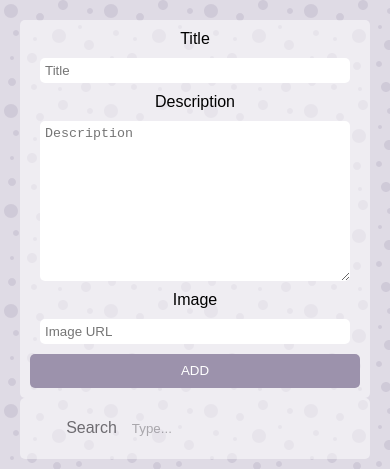
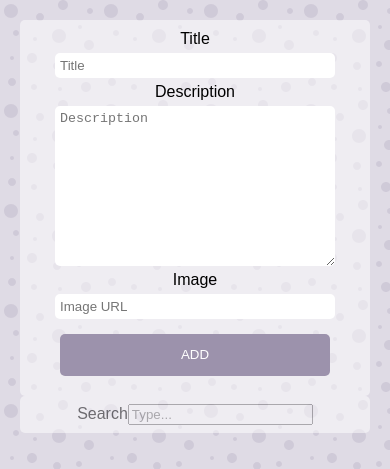
Before and after one commit to chmelevskij/react-test, a React (Create React App) app: page / in a window 390 px wide. Shown: the top 469 px of the page. Built offline with nearby package versions, Linux system fonts and the light colour scheme; the HTML template or start-up script is replaced by a standard one.

Commit message:
Basic styles for tablet

```diff
--- a/src/CakeForm.css
+++ b/src/CakeForm.css
@@ -7,15 +7,17 @@
   padding: 10px;
 }
 
-.CakeForm-submit {
-  line-height: 2rem;
-  background: #9c92ac;
-}
-
-input,
-textarea {
+.CakeForm-input {
   margin: 10px;
   padding: 5px;
   border: none;
   border-radius: 5px;
+  min-width: 270px;
+  margin: 5px auto;
 }
+
+.CakeForm-submit {
+  margin: 10px auto;
+  line-height: 2rem;
+  background: #9c92ac;
+}
--- a/src/CakeForm.js
+++ b/src/CakeForm.js
@@ -4,12 +4,12 @@ import './CakeForm.css'
 const CakeForm = ({handleInput, title, desc, image, onSubmit}) => (
   <form className="CakeForm">
     <label htmlFor="title"> Title </label>
-    <input id="title" value={title} onChange={handleInput} name="title" type="text" placeholder="Title" required/>
+    <input className="CakeForm-input" id="title" value={title} onChange={handleInput} name="title" type="text" placeholder="Title" required/>
     <label htmlFor="desc"> Description </label>
-    <textarea id="desc" value={desc} name="desc" onChange={handleInput} placeholder="Description" cols="30" rows="10"></textarea>
+    <textarea  className="CakeForm-input" id="desc" value={desc} name="desc" onChange={handleInput} placeholder="Description" cols="30" rows="10"></textarea>
     <label htmlFor="image"> Image </label>
-    <input id="image" value={image} onChange={handleInput} name="image" type="url" placeholder="Image URL"/>
-    <button className="CakeForm-submit" type="submit" onClick={onSubmit}>Add</button>
+    <input className="CakeForm-input" id="image" value={image} onChange={handleInput} name="image" type="url" placeholder="Image URL"/>
+    <button className="CakeForm-submit CakeForm-input" type="submit" onClick={onSubmit}>Add</button>
   </form>
 )
 
```
